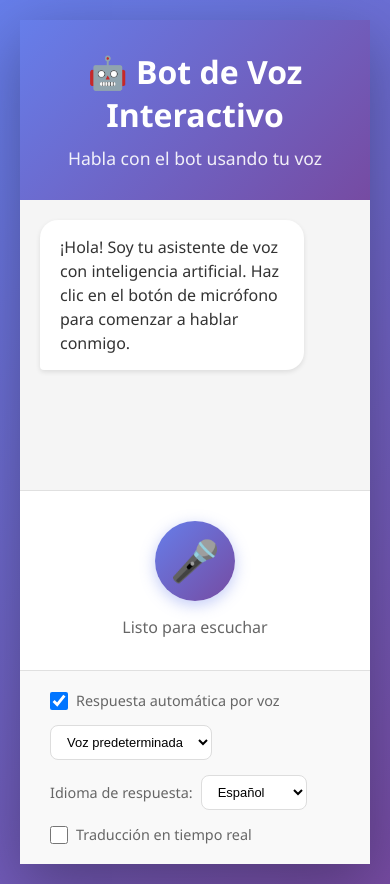
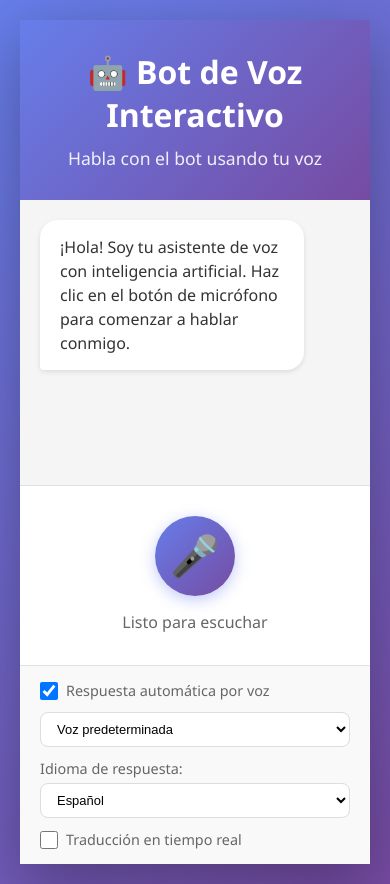
Before and after one commit to hjosue2704/OPEN-IA, a website: page public/index.html in a window 390 px wide. Drawn offline with Linux system fonts and the light colour scheme.

Commit message:
Mejorar diseño y visualización de la interfaz - corregir estilos CSS y layout de controles

```diff
--- a/public/index.html
+++ b/public/index.html
@@ -35,12 +35,12 @@
                 <input type="checkbox" id="autoSpeak" checked>
                 Respuesta automática por voz
             </label>
-            <label>
+            <label class="select-label">
                 <select id="voiceSelect">
                     <option value="">Voz predeterminada</option>
                 </select>
             </label>
-            <label>
+            <label class="select-label">
                 Idioma de respuesta:
                 <select id="languageSelect">
                     <option value="es">Español</option>
@@ -58,7 +58,7 @@
                 <input type="checkbox" id="realtimeTranslation">
                 Traducción en tiempo real
             </label>
-            <label id="sourceLanguageLabel" style="display: none;">
+            <label id="sourceLanguageLabel" class="select-label">
                 Idioma de entrada:
                 <select id="sourceLanguageSelect">
                     <option value="auto">Detectar automáticamente</option>
--- a/public/script.js
+++ b/public/script.js
@@ -133,7 +133,11 @@ function setupEventListeners() {
     });
     realtimeTranslationCheckbox.addEventListener('change', (e) => {
         realtimeTranslation = e.target.checked;
-        sourceLanguageLabel.style.display = realtimeTranslation ? 'flex' : 'none';
+        if (realtimeTranslation) {
+            sourceLanguageLabel.classList.add('show');
+        } else {
+            sourceLanguageLabel.classList.remove('show');
+        }
         updateRecognitionLanguage();
     });
     sourceLanguageSelect.addEventListener('change', (e) => {
--- a/public/styles.css
+++ b/public/styles.css
@@ -204,10 +204,13 @@ body {
     background: #f9f9f9;
     border-top: 1px solid #e0e0e0;
     display: flex;
-    justify-content: space-between;
-    align-items: center;
+    justify-content: flex-start;
+    align-items: flex-start;
     flex-wrap: wrap;
-    gap: 15px;
+    gap: 20px;
+    max-height: 200px;
+    overflow-y: auto;
+    overflow-x: hidden;
 }
 
 .settings label {
@@ -217,15 +220,8 @@ body {
     color: #666;
     font-size: 0.9em;
     white-space: nowrap;
-}
-
-.settings label {
-    display: flex;
-    align-items: center;
-    gap: 8px;
-    color: #666;
-    font-size: 0.9em;
     cursor: pointer;
+    min-width: fit-content;
 }
 
 .settings input[type="checkbox"] {
@@ -241,24 +237,52 @@ body {
     background: white;
     cursor: pointer;
     font-size: 0.9em;
+    min-width: 150px;
+}
+
+#sourceLanguageLabel {
+    display: none;
+}
+
+#sourceLanguageLabel.show {
+    display: flex !important;
 }
 
 /* Scrollbar personalizado */
-.chat-container::-webkit-scrollbar {
+.chat-container::-webkit-scrollbar,
+.settings::-webkit-scrollbar {
     width: 8px;
 }
 
-.chat-container::-webkit-scrollbar-track {
+.chat-container::-webkit-scrollbar-track,
+.settings::-webkit-scrollbar-track {
     background: #f1f1f1;
 }
 
-.chat-container::-webkit-scrollbar-thumb {
+.chat-container::-webkit-scrollbar-thumb,
+.settings::-webkit-scrollbar-thumb {
     background: #888;
     border-radius: 4px;
 }
 
-.chat-container::-webkit-scrollbar-thumb:hover {
+.chat-container::-webkit-scrollbar-thumb:hover,
+.settings::-webkit-scrollbar-thumb:hover {
     background: #555;
+}
+
+/* Mejoras visuales para los controles */
+.settings label {
+    user-select: none;
+}
+
+.settings label.select-label {
+    flex-direction: column;
+    align-items: flex-start;
+    gap: 5px;
+}
+
+.settings label.select-label select {
+    width: 100%;
 }
 
 /* Responsive */
@@ -279,5 +303,26 @@ body {
     .settings {
         flex-direction: column;
         align-items: flex-start;
+        gap: 12px;
+        padding: 15px 20px;
+    }
+
+    .settings label {
+        width: 100%;
+    }
+
+    .settings label.select-label {
+        width: 100%;
+    }
+
+    .settings select {
+        width: 100%;
+        min-width: unset;
     }
 }
+
+@media (max-width: 900px) {
+    .settings {
+        justify-content: flex-start;
+    }
+}
```
